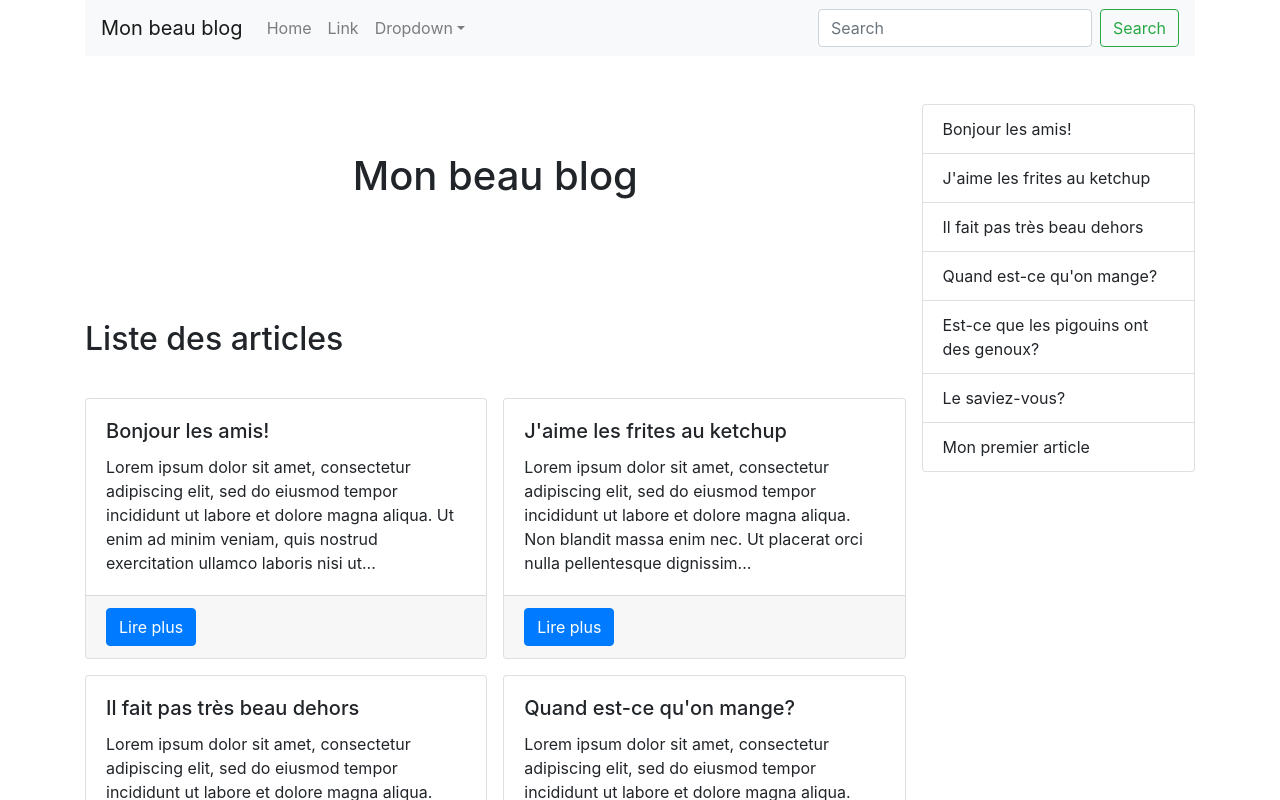
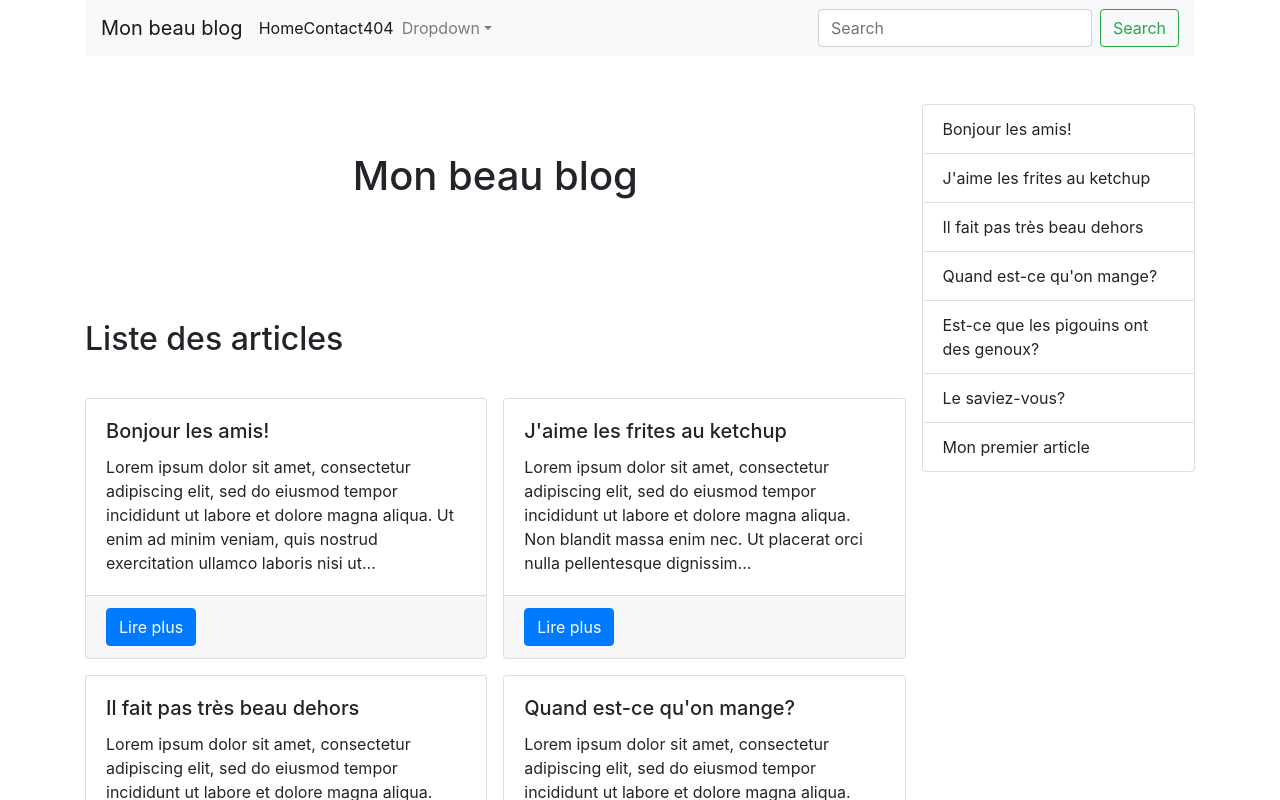
Before and after one commit to thothdragon/my-first-app-1, a React (Create React App) app: page / in a window 1280 px wide. Shown: the top 800 px of the page. Built offline with nearby package versions, Linux system fonts and the light colour scheme.

Commit message:
Add navbar links

```diff
--- a/src/components/Header.jsx
+++ b/src/components/Header.jsx
@@ -1,5 +1,6 @@
 import React from 'react';
-import { Navbar, Nav, NavDropdown, Form, FormControl, Button } from 'react-bootstrap';
+import { Navbar, Nav, NavDropdown, Form, FormControl, Button, NavbarBrand } from 'react-bootstrap';
+import { Link } from 'react-router-dom';
 
 const Header = () =>
   <header>
@@ -8,8 +9,9 @@ const Header = () =>
       <Navbar.Toggle aria-controls="basic-navbar-nav" />
       <Navbar.Collapse id="basic-navbar-nav">
         <Nav className="mr-auto">
-          <Nav.Link href="#home">Home</Nav.Link>
-          <Nav.Link href="#link">Link</Nav.Link>
+          <Navbar.Text><Link to="/">Home</Link></Navbar.Text>
+          <Navbar.Text><Link to="/contact">Contact</Link></Navbar.Text>
+          <Navbar.Text><Link to="/pouet">404</Link></Navbar.Text>
           <NavDropdown title="Dropdown" id="basic-nav-dropdown">
             <NavDropdown.Item href="#action/3.1">Action</NavDropdown.Item>
             <NavDropdown.Item href="#action/3.2">Another action</NavDropdown.Item>
```
